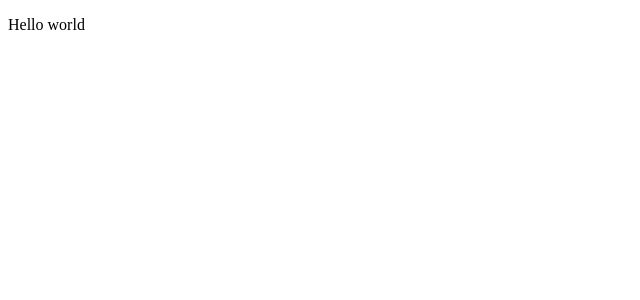
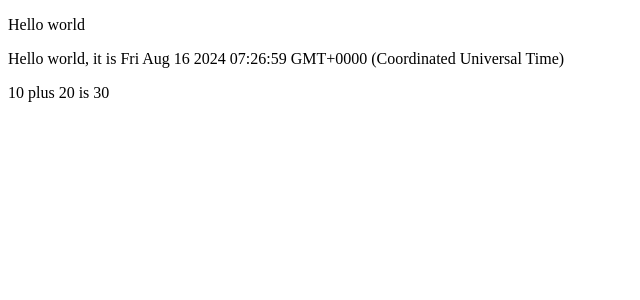
Before and after one commit to JoonasHilt/01-part1, a React (Vite) app: page / in a window 1280 px wide. Shown: the top 300 px of the page, without its empty margins (0-640 px from the left). Built offline with nearby package versions, Linux system fonts and the light colour scheme.

Commit message:
päivitetty app.jsx

```diff
--- a/src/App.jsx
+++ b/src/App.jsx
@@ -1,8 +1,16 @@
 const App = () => {
   console.log("Hello from komponentti");
+  const now = new Date();
+  const a = 10;
+  const b = 20;
+  console.log(now, a + b);
   return (
     <div>
       <p>Hello world</p>
+      <p>Hello world, it is {now.toString()}</p>
+      <p>
+        {a} plus {b} is {a + b}
+      </p>
     </div>
   );
 };
```
